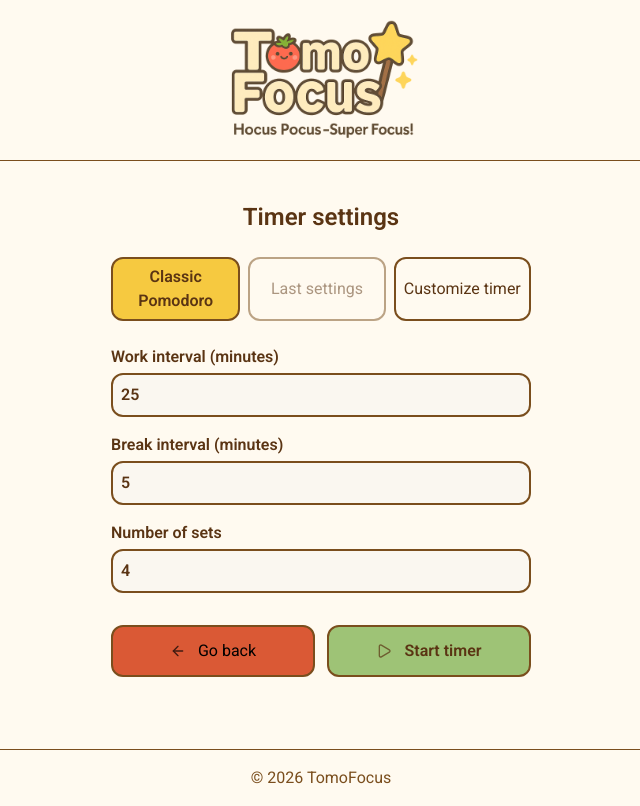
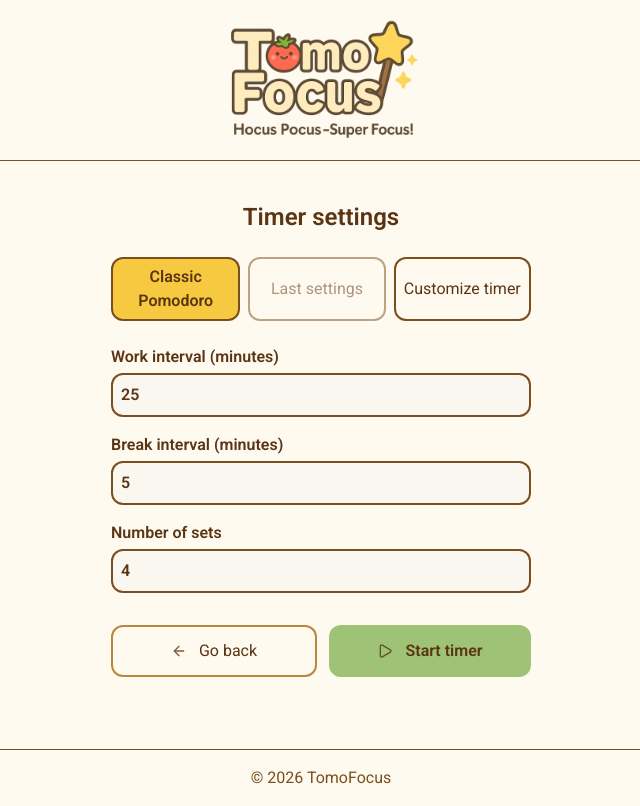
Before and after one commit to oliviaalmseger/TomoFocus, a React (Vite) app: page /settings in a window 1280 px wide. Shown: the whole page, without its empty margins (319-959 px from the left). Built offline with nearby package versions, Linux system fonts and the light colour scheme.

Commit message:
feat: Add accessible focus-ring and unify button and input styling

```diff
--- a/src/components/PermissionModal.tsx
+++ b/src/components/PermissionModal.tsx
@@ -46,8 +46,8 @@ export const PermissionModal = ({onClose}: iPermissionModalProps) => {
                     <p className="text-left font-style: italic text-border"><span className="font-semibold">Note: </span>Notification support may vary depending on browser and device.</p>
                     <p className="text-left font-style: italic text-border">For best results on iPhone, add the app to your home screen.</p>
                 </section>
-                <button onClick={handleAllow} className="bg-sparkle hover:brightness-110 transition-colors border-2 border-border mt-4 py-2 rounded-2xl text-third font-semibold">Allow</button>
-                <button onClick={handleDecline} className="underline hover:text-secondary">Decline</button>
+                <button onClick={handleAllow} className="bg-sparkle hover:brightness-110 transition-colors mt-4 py-3 rounded-2xl text-third font-semibold focus-ring">Allow</button>
+                <button onClick={handleDecline} className="underline hover:text-secondary focus-ring">Decline</button>
             </div>
         </div>
         </>
--- a/src/index.scss
+++ b/src/index.scss
@@ -15,6 +15,16 @@
   body {
     @apply font-sans bg-background text-third;
       margin: 0;
+  }
+}
+
+@layer utilities {
+  .focus-ring {
+    @apply focus-visible:outline-none
+           focus-visible:ring-2
+           focus-visible:ring-black
+           focus-visible:ring-offset-2
+           focus-visible:ring-offset-background;
   }
 }
 
--- a/src/pages/CompletePage.tsx
+++ b/src/pages/CompletePage.tsx
@@ -15,7 +15,7 @@ export const CompletePage = () => {
           <p>You completed all your Pomodoro sets.</p>
           <p>Great job staying focused!</p>
 
-          <div className="w-64 h-64 bg-background border-4 border-border rounded-2xl flex items-center justify-center my-5">
+          <div className="w-64 h-64 bg-background flex items-center justify-center my-5">
             <img
               src={completeImage}
               alt="Celebrating tomato character"
@@ -28,7 +28,7 @@ export const CompletePage = () => {
             <div className="flex gap-4 w-full">
               <button
                 onClick={() => navigate("/settings")}
-                className="flex-1 flex items-center justify-center my-2 bg-primary hover:brightness-110 text-third rounded-xl px-6 py-3 font-semibold cursor-pointer"
+                className="flex-1 flex items-center justify-center my-2 bg-primary hover:brightness-110 text-third rounded-xl px-6 py-3 font-semibold cursor-pointer focus-ring"
               >
                 <Play className="w-4 h-4 mr-3 opacity-70" aria-hidden="true" />
                 <span>Yes, let's go!</span>
@@ -36,7 +36,7 @@ export const CompletePage = () => {
 
               <button
                 onClick={() => navigate("/")}
-                className="flex-1 flex items-center justify-center my-2 bg-primary hover:brightness-110 text-third rounded-xl px-6 py-3 cursor-pointer"
+                className="flex-1 flex items-center justify-center my-2 border-2 border-yellow-700/75 hover:brightness-110 text-third hover:font-semibold rounded-xl px-6 py-3 cursor-pointer focus-ring"
               >
                 <Home className="w-4 h-4 mr-3 opacity-70" aria-hidden="true" />
                 <span>Go to home</span>
--- a/src/pages/Error.tsx
+++ b/src/pages/Error.tsx
@@ -24,7 +24,7 @@ export const Error = () => {
 
         <button
           onClick={() => navigate("/")}
-          className="mt-4 bg-primary border-2 border-border rounded-xl px-6 py-2 hover:brightness-110"
+          className="mt-4 bg-primary font-semibold rounded-xl px-6 py-3 hover:brightness-110 focus-ring"
         >
           Go back home
         </button>
--- a/src/pages/SessionPage.tsx
+++ b/src/pages/SessionPage.tsx
@@ -172,7 +172,7 @@ export const SessionPage = () => {
                   prev === "running" ? "paused" : "running"
                 )
               }
-              className="flex-1 bg-primary hover:brightness-110 text-third rounded-xl py-3 flex items-center justify-center gap-2 cursor-pointer"
+              className="flex-1 bg-primary hover:brightness-110 text-third hover:font-semibold rounded-xl py-3 flex items-center justify-center gap-2 cursor-pointer focus-ring"
             >
               {timerStatus === "running" ? (
                 <>
@@ -188,7 +188,7 @@ export const SessionPage = () => {
             </button>
             <button
               onClick={() => navigate("/")}
-              className="flex-1 flex items-center justify-center bg-sparkle hover:brightness-110 text-third border-2 border-border rounded-xl py-3 cursor-pointer"
+              className="flex-1 flex items-center justify-center border-2 border-yellow-700/75 hover:brightness-110 text-third hover:font-semibold rounded-xl py-3 cursor-pointer focus-ring"
             >
               <Home className="w-4 h-4 mr-3 opacity-80" aria-hidden="true" />
               <span>Reset / Home</span>
--- a/src/pages/StartPage.tsx
+++ b/src/pages/StartPage.tsx
@@ -25,7 +25,7 @@ export const StartPage = () => {
                     <p className="mt-6 font-bold">Click the button below to get started</p>
                     <button
                     onClick={handleStart}
-                    className="bg-primary hover:brightness-110 transition-colors border-2 border-border text-third py-3 px-6 rounded-xl">Time to Focus!</button>
+                    className="bg-primary hover:brightness-110 transition-colors text-third py-3 px-6 rounded-xl focus-ring">Time to Focus!</button>
                     <img src={tomoicon} alt="decorative tomato mascot" className="w-20 mx-auto mt-5 motion-safe:animate-spin motion-safe:[animation-duration:12s]"/>
                 </div>
             </div>
--- a/src/pages/TimerSettings.tsx
+++ b/src/pages/TimerSettings.tsx
@@ -86,10 +86,10 @@ export const TimerSettings = () => {
             <button
               type="button"
               onClick={() => selectPreset("classic")}
-              className={`flex-1 h-16 flex items-center justify-center rounded-xl border-2 ${
+              className={`flex-1 h-16 flex items-center justify-center rounded-xl border-2 focus-ring ${
                 preset === "classic"
                   ? "bg-sparkle hover:brightness-110 border-border font-semibold"
-                  : "bg-background hover:brightness-110 border-border"
+                  : "bg-background hover:brightness-110 hover:font-semibold border-border"
               } cursor-pointer`}
             >
               Classic Pomodoro
@@ -99,10 +99,10 @@ export const TimerSettings = () => {
               onClick={() => selectPreset("last")}
               disabled={!hasLastSettings}
               aria-disabled={!hasLastSettings}
-              className={`flex-1 h-16 flex items-center justify-center px-1 rounded-xl border-2 ${
+              className={`flex-1 h-16 flex items-center justify-center px-1 rounded-xl border-2 focus-ring ${
                 preset === "last"
                   ? "bg-sparkle hover:brightness-110 border-border font-semibold"
-                  : "bg-background hover:brightness-110 border-border"
+                  : "bg-background hover:brightness-110 hover:font-semibold border-border"
               } ${!hasLastSettings ? "opacity-50 cursor-not-allowed" : ""}`}
             >
               Last settings
@@ -110,10 +110,10 @@ export const TimerSettings = () => {
             <button
               type="button"
               onClick={() => selectPreset("custom")}
-              className={`flex-1 h-16 flex items-center justify-center px-1 rounded-xl border-2 ${
+              className={`flex-1 h-16 flex items-center justify-center px-1 rounded-xl border-2 focus-ring ${
                 preset === "custom"
                   ? "bg-sparkle hover:brightness-110 border-border font-semibold"
-                  : "bg-background hover:brightness-110 border-border"
+                  : "bg-background hover:brightness-110 hover:font-semibold border-border"
               } cursor-pointer`}
             >
               Customize timer
@@ -141,7 +141,7 @@ export const TimerSettings = () => {
                 value={settings.focusMinutes}
                 disabled={preset !== "custom"}
                 onChange={(e) => handleChange("focusMinutes", e.target.value)}
-                className="border-2 border-border rounded-xl p-2"
+                className="border-2 border-border rounded-xl p-2 focus-ring"
               />
             </label>
             <label
@@ -163,7 +163,7 @@ export const TimerSettings = () => {
                 value={settings.breakMinutes}
                 disabled={preset !== "custom"}
                 onChange={(e) => handleChange("breakMinutes", e.target.value)}
-                className="border-2 border-border rounded-xl p-2"
+                className="border-2 border-border rounded-xl p-2 focus-ring"
               />
             </label>
             <label htmlFor="sets" className="flex flex-col gap-1 font-semibold">
@@ -182,7 +182,7 @@ export const TimerSettings = () => {
                 value={settings.sets}
                 disabled={preset !== "custom"}
                 onChange={(e) => handleChange("sets", e.target.value)}
-                className="border-2 border-border rounded-xl p-2"
+                className="border-2 border-border rounded-xl p-2 focus-ring"
               />
             </label>
 
@@ -190,22 +190,22 @@ export const TimerSettings = () => {
               <button
                 type="button"
                 onClick={() => navigate("/")}
-                className="flex-1 flex items-center justify-center bg-secondary hover:brightness-110 text-black border-2 border-border rounded-xl py-3 cursor-pointer"
+                className="flex-1 flex items-center justify-center bg-background hover:font-semibold text-third border-2 border-yellow-700/75 rounded-xl py-3 cursor-pointer focus-ring"
               >
-                <ArrowLeft className="w-4 h-4 mr-3 opacity-70" aria-hidden="true" />
+                <ArrowLeft className="w-4 h-4 mr-3 opacity-80" aria-hidden="true" />
                 Go back
               </button>
               <button
                 type="submit"
                 disabled={!isValid}
                 aria-disabled={!isValid}
-                className={`flex-1 flex items-center justify-center bg-primary border-2 border-border rounded-xl py-3 font-semibold ${
+                className={`flex-1 flex items-center justify-center bg-primary rounded-xl py-3 text-third font-semibold focus-ring ${
                   isValid
                     ? "hover:brightness-110 border-border cursor-pointer"
                     : "bg-gray-400 border-gray-500 cursor-not-allowed"
                 }`}
               >
-                <Play className="w-4 h-4 mr-3 opacity-70" aria-hidden="true" />
+                <Play className="w-4 h-4 mr-3 opacity-80" aria-hidden="true" />
                 Start timer
               </button>
             </div>
```
